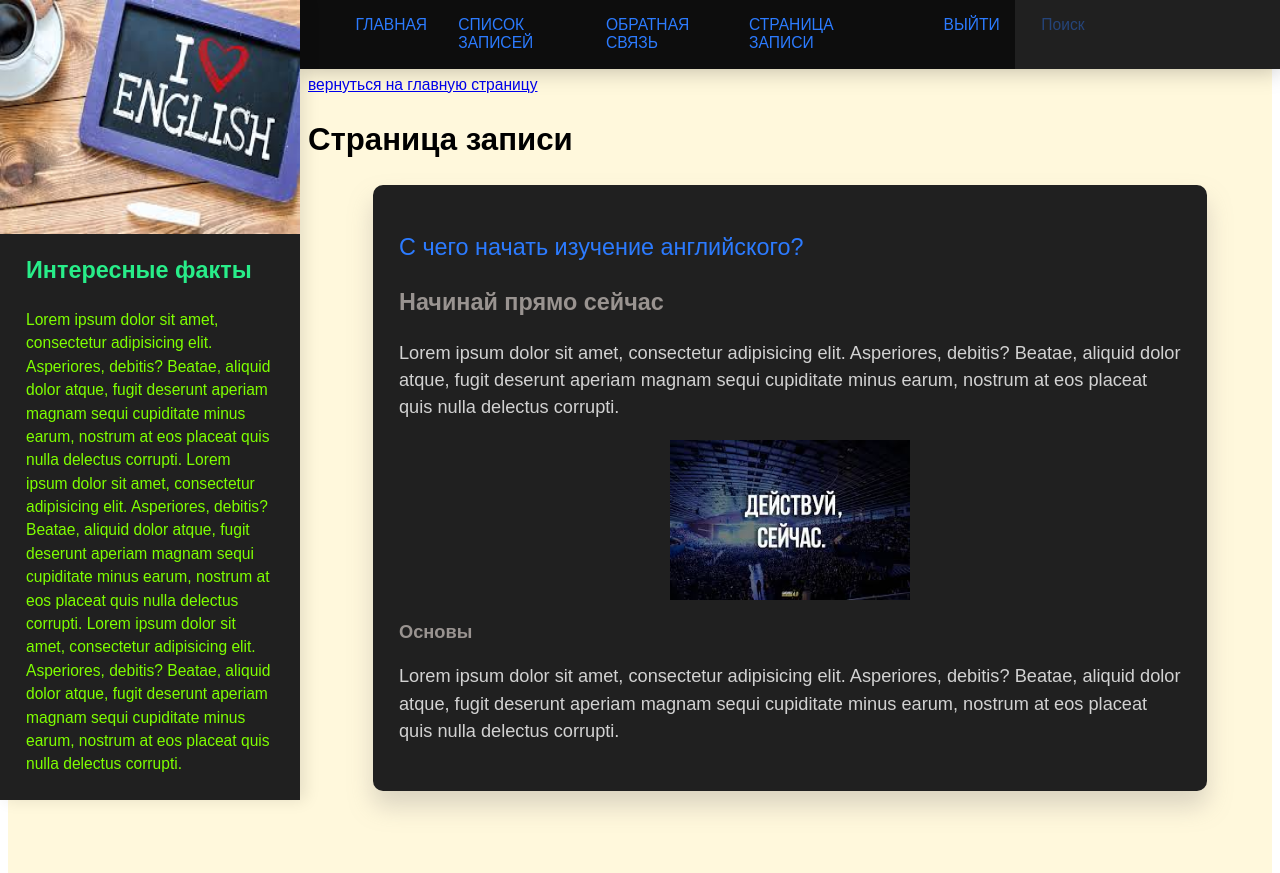
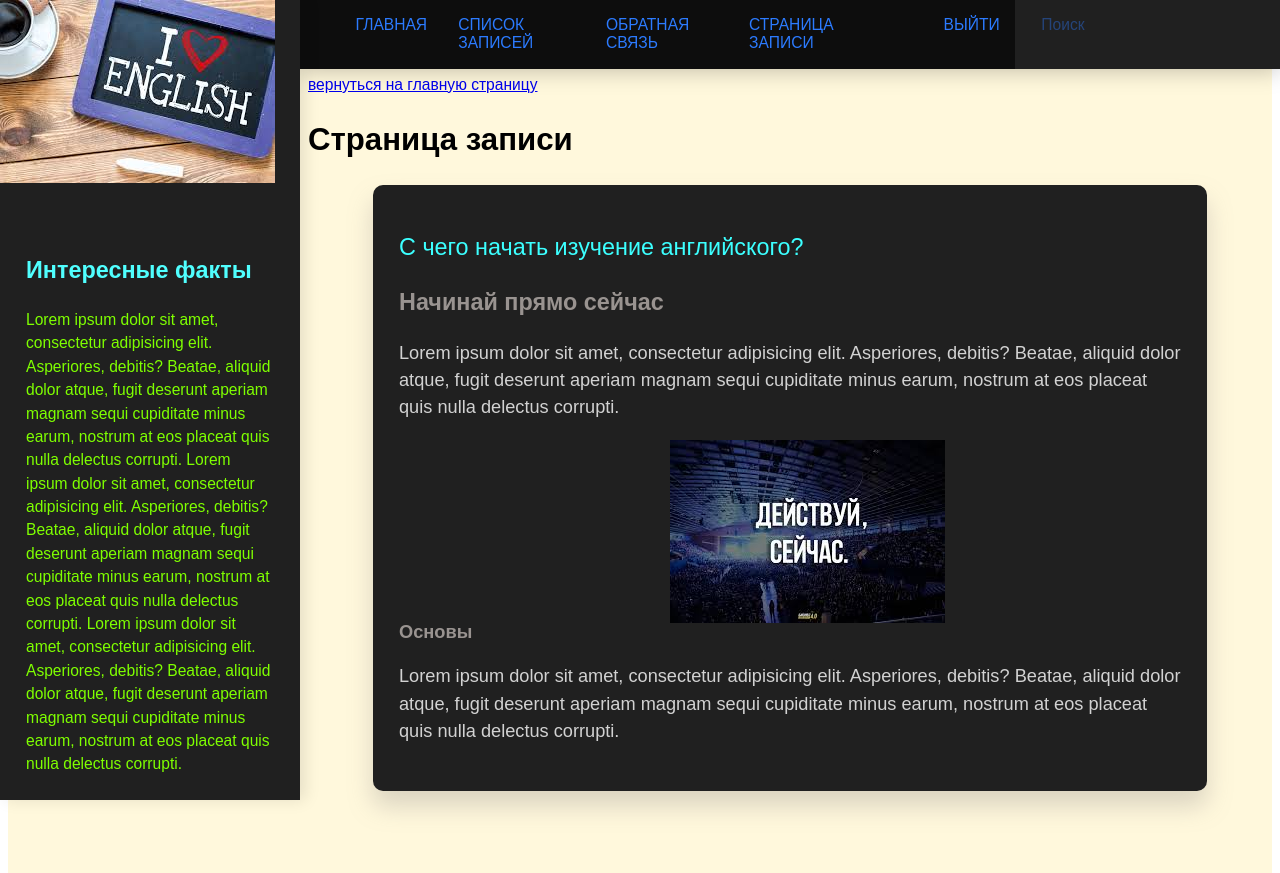
Before and after one commit to AleksanderLeontiev/html-sass, a website built with webpack: page pages/record_page.html in a window 1280 px wide. Built offline with nearby package versions, Linux system fonts and the light colour scheme; files whose address does not match are found by name.

```diff
--- a/package.json
+++ b/package.json
@@ -23,8 +23,8 @@
     "@babel/core": "^7.12.10",
     "@babel/preset-env": "^7.12.11",
     "babel-loader": "^8.2.2",
+    "browser-sync": "^2.26.14",
     "browser-sync-webpack-plugin": "^2.3.0",
-    "browser-sync": "^2.26.14",
     "clean-webpack-plugin": "^3.0.0",
     "css-loader": "^5.0.1",
     "ember-template-lint": "^2.18.1",
--- a/pages/record_page.html
+++ b/pages/record_page.html
@@ -47,7 +47,11 @@
     </header>
     <aside class="sidebar" id="sidebar">
       <div class="sidebar__header">
-        <img src="./img/love_english.jpg" alt="" />
+        <img
+          class="page__img"
+          src="./images/love_english.jpg"
+          alt="photo english"
+        />
       </div>
       <div class="sidebar__content">
         <div class="profile">
@@ -93,7 +97,8 @@
               placeat quis nulla delectus corrupti.
             </p>
             <div class="page__text-img">
-              <img class="page__img" src=./img/move_now.jpg alt=""/>
+              <img class="page__img" src=./images/move_now.jpg alt="photo
+              motivation"/>
             </div>
             <h3 class="page__content-subtitle">Основы</h3>
             <p class="page__text">
--- a/src/styles/_mixins.scss
+++ b/src/styles/_mixins.scss
@@ -6,8 +6,8 @@
 @mixin page-img {
   img {
     display: block;
-    width: 100%;
-    height: 100%;
+    width: auto;
+    height: auto;
     background-size: cover;
   }
 }
--- a/src/styles/header-sidebar.scss
+++ b/src/styles/header-sidebar.scss
@@ -1,4 +1,3 @@
-@import "page";
 .sidebar {
   width: $sidebar-width;
   height: 100vh;
@@ -28,7 +27,6 @@
   @include page-img;
 
   background: url("/src/img/love_english.jpg") no-repeat;
-  background-size: cover;
 }
 
 .sidebar__content {
@@ -42,4 +40,5 @@
 }
 .profile__content-title {
   color: $green;
+  filter: brightness(2);
 }
--- a/src/styles/page.scss
+++ b/src/styles/page.scss
@@ -52,3 +52,7 @@
   margin-left: auto;
   margin-right: auto;
 }
+.page__title.page__title--start {
+  color: $turquoise;
+  filter: brightness(2.5);
+}
```
Also changed, not shown: pages/feedback.html (+5 -1 lines), pages/header.html (+5 -1 lines), pages/index.html (+5 -1 lines), pages/list_records.html (+5 -1 lines).
